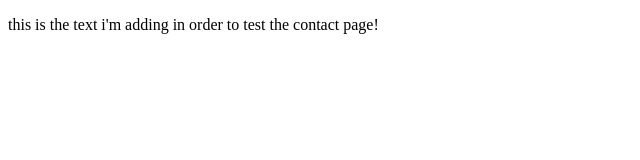
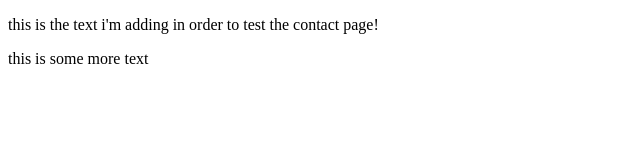
Before and after one commit to alonrubin2/test-homework, a plain HTML site: page contact.html in a window 1280 px wide. Shown: the whole page, without its empty margins (0-640 px from the left). Drawn offline with Linux system fonts and the light colour scheme.

Commit message:
added contact page

```diff
--- a/contact.html
+++ b/contact.html
@@ -8,7 +8,7 @@
 </head>
 <body>
     <p>this is the text i'm adding in order to test the contact page!</p>
-
+    <p>this is some more text</p>
 
 
 
```
